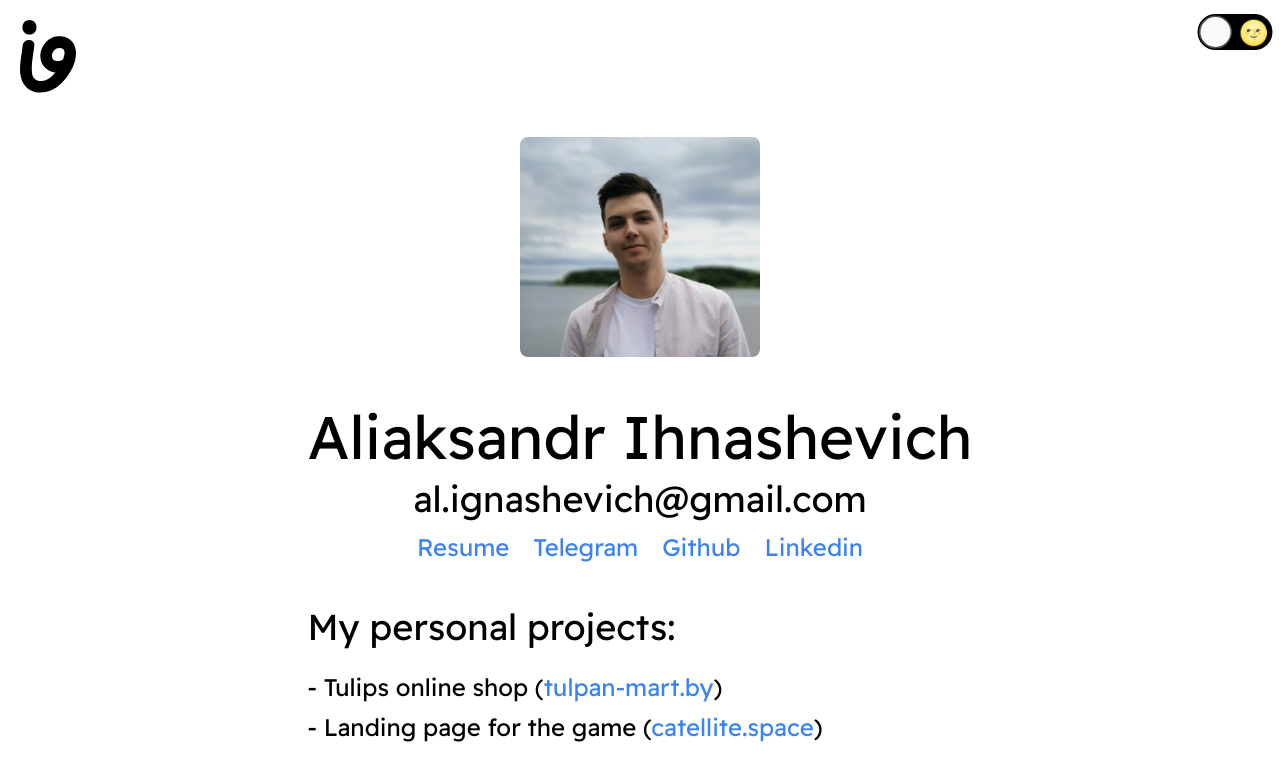
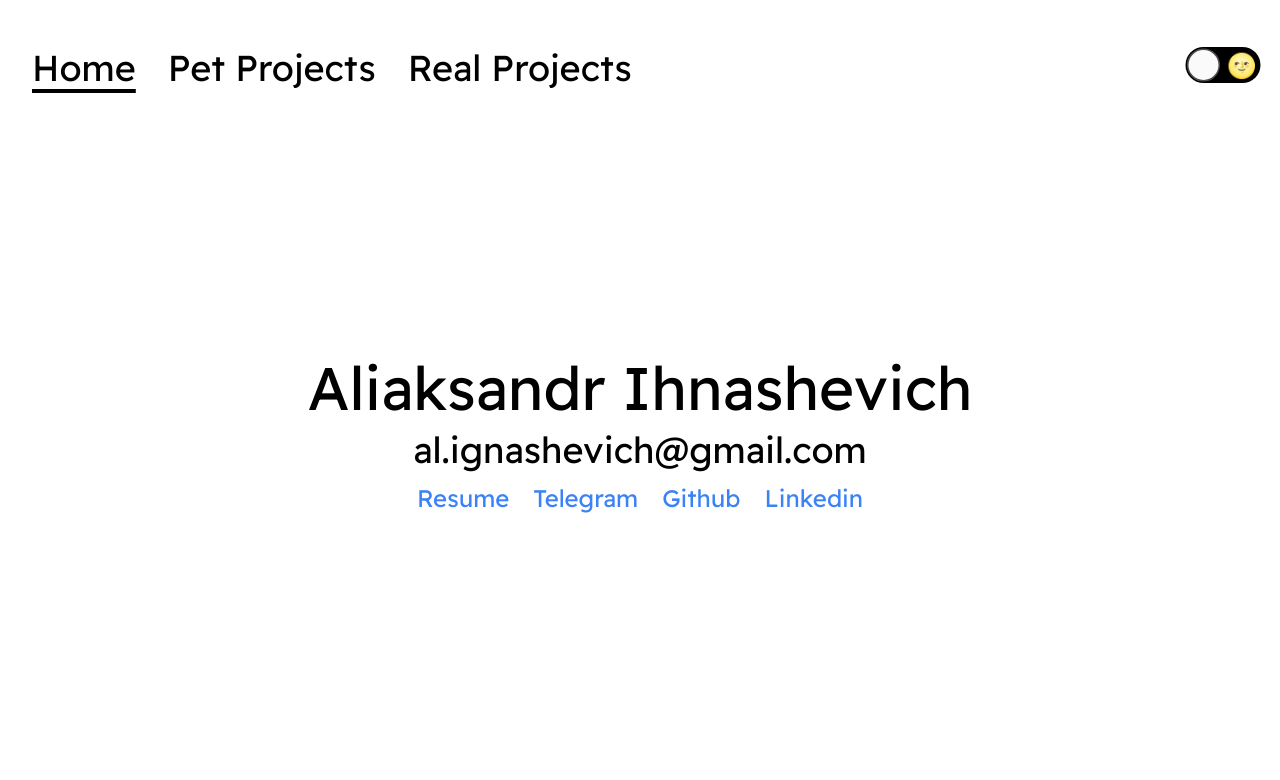
Before and after one commit to ignashevich/personal-website, a Next.js app: page / in a window 1280 px wide. Shown: the top 780 px of the page. Built offline with nearby package versions, Linux system fonts and the light colour scheme.

Commit message:
add projects routes, remove logo, remove photo

```diff
--- /dev/null
+++ b/components/DarkModeToggle.js
@@ -0,0 +1,27 @@
+import React from 'react';
+import {DarkMode} from "../helpers/darkMode";
+import Toggle from 'react-toggle';
+
+
+const DarkModeToggle = ({className, value}) => {
+
+    const onToggle = () => {
+        value.get() ? DarkMode.off() : DarkMode.on();
+        value.set(!value.get());
+    };
+
+    return (
+        <div className={className}>
+            <Toggle
+                className="align-self-start scale-125 sm:scale-150 night-mode-toggle"
+                icons={ {
+                    checked: <div className="relative top-2/4 -left-1 ">🌚</div>,
+                    unchecked: <div className="relative top-2/4  right-1/4">🌝</div>,
+                } }
+                checked={ value.get() }
+                onChange={ onToggle }/>
+        </div>
+    );
+};
+
+export default DarkModeToggle;
--- a/components/Header.tsx
+++ b/components/Header.tsx
@@ -1,28 +1,53 @@
-import React, { useLayoutEffect } from 'react';
-import Toggle from 'react-toggle';
+import NextLink from 'next/link';
+import React, { useCallback, useLayoutEffect, useState } from 'react';
 import { DarkMode } from '../helpers/darkMode';
 import { useValue } from '../helpers/useValue';
 import Logo from './logo.svg';
+import { useRouter } from 'next/router';
+import cx from 'classnames';
+import Burger from '@animated-burgers/burger-slide';
+import '@animated-burgers/burger-slide/dist/styles.css';
+import DarkModeToggle from '../components/DarkModeToggle';
+
 
 const Header = () => {
+    const router = useRouter();
     const isDarkModeEnabled = useValue(DarkMode.isEnabled);
+    const [isBurgerOpened, setIsBurgerOpened] = useState(false);
 
-    const onToggle = () => {
-        isDarkModeEnabled.get() ? DarkMode.off() : DarkMode.on();
-        isDarkModeEnabled.set(!isDarkModeEnabled.get());
-    };
+    const Link = useCallback(({ href, children }) => {
+        const isActive = router.asPath === href;
+
+        return (
+            <NextLink href={ href }>
+                <a onClick={ () => setIsBurgerOpened(false) } className={ cx('text-4xl', isActive && 'underline decoration-4 underline-offset-8') }>{ children }</a>
+            </NextLink>
+        );
+    }, [router.asPath]);
 
     return (
-        <header className="flex items-start justify-between p-5">
-            <Logo className="dark:fill-black dark:stroke-black dark:fill-white dark:stroke-white w-10 md:w-14"/>
-            <Toggle
-                className=" align-self-start scale-125 sm:scale-150 night-mode-toggle"
-                icons={ {
-                    checked: <div className="relative top-2/4 -left-1 ">🌚</div>,
-                    unchecked: <div className="relative top-2/4  right-1/4">🌝</div>,
-                } }
-                checked={ isDarkModeEnabled.get() }
-                onChange={ onToggle }/>
+        <header className="flex items-center justify-between px-8 py-8 sm:py-12">
+            {/*<Logo className="dark:fill-black dark:stroke-black dark:fill-white dark:stroke-white w-10 md:w-14"/>*/}
+            <DarkModeToggle value={isDarkModeEnabled} className="lg:hidden block"/>
+
+            <nav className={ cx('lg:block', !isBurgerOpened && 'hidden', isBurgerOpened && 'absolute top-0 left-0 bg-white dark:bg-black w-screen h-screen z-10') }>
+                <ul className={cx("lg:flex container", !isBurgerOpened && "space-x-8", isBurgerOpened && "space-y-4 text-right mx-auto pr-8")}>
+                    <li className="mt-28 lg:mt-0">
+                        <Link href="/">Home</Link>
+                    </li>
+                    <li>
+                        <Link href="/pet-projects">Pet Projects</Link>
+                    </li>
+                    <li>
+                        <Link href="/real-projects">Real Projects</Link>
+                    </li>
+                </ul>
+            </nav>
+
+            <DarkModeToggle value={isDarkModeEnabled} className="hidden lg:block"/>
+            <button className="block lg:hidden z-20" onClick={ () => setIsBurgerOpened(v => !v) }>
+                <Burger isOpen={ isBurgerOpened }/>
+            </button>
         </header>
     );
 };
--- /dev/null
+++ b/components/Project.js
@@ -0,0 +1,17 @@
+import React from 'react';
+
+const Project = ({name, desc, previewLink, codeLink, imgLink}) => {
+    return (
+        <div className="flex flex-col">
+            <h3 className="text-xl">{name}</h3>
+            <div className="mb-auto">
+                <a target="_blank" className="link" rel="noreferrer" href={previewLink}>Preview</a>
+                {codeLink && <a target="_blank" rel="noreferrer" className="link" href={codeLink}>Code</a>}
+            </div>
+            <img className="mb-auto mt-4" src={imgLink} alt=""/>
+            {desc && <p>{desc}</p>}
+        </div>
+    );
+};
+
+export default Project;
--- /dev/null
+++ b/data/petProjects.js
@@ -0,0 +1,12 @@
+export const petProjects = [
+    {
+        name: "Mouse following RGB particles",
+        previewLink: "https://editor.p5js.org/ignashevich/full/oRNYhw1jf",
+        imgLink: "https://firebasestorage.googleapis.com/v0/b/personal-website-80dde.appspot.com/o/rgb-particle.png?alt=media"
+    },
+    {
+        name: "Three-js donut model preview",
+        previewLink: "https://three-js-blender-donut-preview.vercel.app/",
+        imgLink: "https://firebasestorage.googleapis.com/v0/b/personal-website-80dde.appspot.com/o/tg_image_591186540.jpeg?alt=media"
+    },
+]
--- /dev/null
+++ b/data/realProjects.js
@@ -0,0 +1,12 @@
+export const realProjects = [
+    {
+        name: "Tulips e-commerce",
+        previewLink: "https://tulpan-mart.by/",
+        imgLink: "https://firebasestorage.googleapis.com/v0/b/personal-website-80dde.appspot.com/o/tulpan-mart-preview.jpeg?alt=media"
+    },
+    {
+        name: "Game landing page",
+        previewLink: "https://catellite.space/",
+        imgLink: "https://firebasestorage.googleapis.com/v0/b/personal-website-80dde.appspot.com/o/catellite-preview.jpeg?alt=media"
+    },
+]
--- a/package.json
+++ b/package.json
@@ -8,7 +8,9 @@
     "lint": "next lint"
   },
   "dependencies": {
+    "@animated-burgers/burger-slide": "^1.1.2",
     "@svgr/webpack": "^6.1.2",
+    "classnames": "^2.3.1",
     "next": "^12.0.7",
     "react": "^17.0.2",
     "react-dom": "^17.0.2",
--- a/pages/_app.js
+++ b/pages/_app.js
@@ -1,8 +1,27 @@
 import '../styles/globals.scss'
 import "react-toggle/style.css"
+import Head from "../components/utils/Head";
+import React from "react";
+import Footer from "../components/Footer";
+import dynamic from "next/dynamic";
 
-function MyApp({ Component, pageProps }) {
-  return <Component {...pageProps} />
+const Header = dynamic(
+    () => import('../components/Header'),
+    {ssr: false}
+)
+
+
+function MyApp({Component, pageProps}) {
+    return (
+        <>
+            <Head/>
+            <div className="h-full flex flex-col container mx-auto">
+                <Header/>
+                <Component {...pageProps} />
+                <Footer/>
+            </div>
+        </>
+    )
 }
 
 export default MyApp
--- a/pages/home.js
+++ b/pages/home.js
@@ -4,9 +4,9 @@ import Image from 'next/image'
 const Home = () => {
     return (
         <main className="grid gap-3 place-content-center place-items-center px-8 flex-1">
-            <div className="mb-4 md:mb-8 w-6/12 md:w-fit">
-                <Image width={240} height={220 } className="rounded-lg" src="/me.png" alt="Photo of me"/>
-            </div>
+            {/*<div className="mb-4 md:mb-8 w-6/12 md:w-fit">*/}
+            {/*    <Image width={240} height={220 } className="rounded-lg" src="/me.png" alt="Photo of me"/>*/}
+            {/*</div>*/}
             <h1 className="text-center text-4xl sm:text-6xl">Aliaksandr Ihnashevich</h1>
             <a className="text-xl sm:text-4xl" href="mailto:al.ignashevich@gmail.com">al.ignashevich@gmail.com</a>
             <div className="sm:text-2xl flex space-x-2 sm:space-x-6 mb-6 sm:mb-8">
@@ -15,20 +15,6 @@ const Home = () => {
                 <a rel="noreferrer" target="_blank" className="text-blue-500 hover:text-blue-400" href="https://github.com/ignashevich">Github</a>
                 <a rel="noreferrer" target="_blank" className="text-blue-500 hover:text-blue-400" href="https://www.linkedin.com/in/aliaksandr-ihnashevich-775540129/">Linkedin</a>
             </div>
-            <div className="justify-self-start">
-                <h2 className="text-xl sm:text-4xl mb-4 sm:mb-6">
-                    My personal projects:
-                </h2>
-                <ul className="sm:text-2xl space-y-2">
-                    <li>
-                        - Tulips online shop (<a rel="noreferrer" target="_blank" className="text-blue-500 hover:text-blue-400" href="https://tulpan-mart.by">tulpan-mart.by</a>)
-                    </li>
-                    <li>
-                        - Landing page for the game (<a rel="noreferrer" target="_blank" className="text-blue-500 hover:text-blue-400" href="https://catellite.space">catellite.space</a>)
-                    </li>
-                </ul>
-            </div>
-
         </main>
     );
 };
--- a/pages/index.js
+++ b/pages/index.js
@@ -1,25 +1,10 @@
 import React from "react";
-import Head from "../components/utils/Head";
 import Home from "./home";
-import Footer from "../components/Footer";
 
 import dynamic from 'next/dynamic'
 
-const Header = dynamic(
-    () => import('../components/Header'),
-    { ssr: false }
-)
 
 
 export default function Index() {
-  return (
-      <>
-          <Head/>
-          <div className="h-full flex flex-col container mx-auto">
-              <Header/>
-              <Home/>
-              <Footer/>
-          </div>
-      </>
-  )
+  return <Home/>;
 }
--- /dev/null
+++ b/pages/pet-projects.js
@@ -0,0 +1,13 @@
+import React from 'react';
+import {petProjects} from "../data/petProjects";
+import Project from "../components/Project";
+
+const PetProjects = () => {
+    return (
+        <div className="grid px-8 md:grid-cols-2 lg:grid-cols-3 gap-12 md:gap-20 mt-4 md:mt-12">
+            {petProjects.map((p) => <Project {...p} key={p.name}/>)}
+        </div>
+    );
+};
+
+export default PetProjects;
--- /dev/null
+++ b/pages/real-projects.js
@@ -0,0 +1,13 @@
+import React from 'react';
+import {realProjects} from "../data/realProjects";
+import Project from "../components/Project";
+
+const PetProjects = () => {
+    return (
+        <div className="grid px-8 md:grid-cols-2 lg:grid-cols-3 gap-12 md:gap-20 mt-4 md:mt-12">
+            {realProjects.map((p) => <Project {...p} key={p.name}/>)}
+        </div>
+    );
+};
+
+export default PetProjects;
--- a/styles/globals.scss
+++ b/styles/globals.scss
@@ -8,18 +8,34 @@ body {
     padding: 0;
     margin: 0;
     height: 100%;
-    @apply font-sans
+    @apply font-sans;
+
+    .burger {
+        font-size: 14px;
+    }
 }
+
 
 
 * {
     box-sizing: border-box;
+    @apply transition-colors duration-75 ease-out;
+}
+
+body {
+    .burger .burger-lines,
+    .burger .burger-lines:after,
+    .burger .burger-lines:before { background-color: black; }
 }
 
 .dark {
     body {
         background-color: black;
         color: white;
+
+        .burger .burger-lines,
+        .burger .burger-lines:after,
+        .burger .burger-lines:before { background-color: white; }
     };
 }
 
@@ -43,6 +59,8 @@ body {
     .react-toggle-track {
         background-color: black;
     }
+}
 
-
+.link {
+    @apply text-blue-500 hover:text-blue-400;
 }
```
Also changed, not shown: 1 other file (tests, documents, lock files or other folders).
